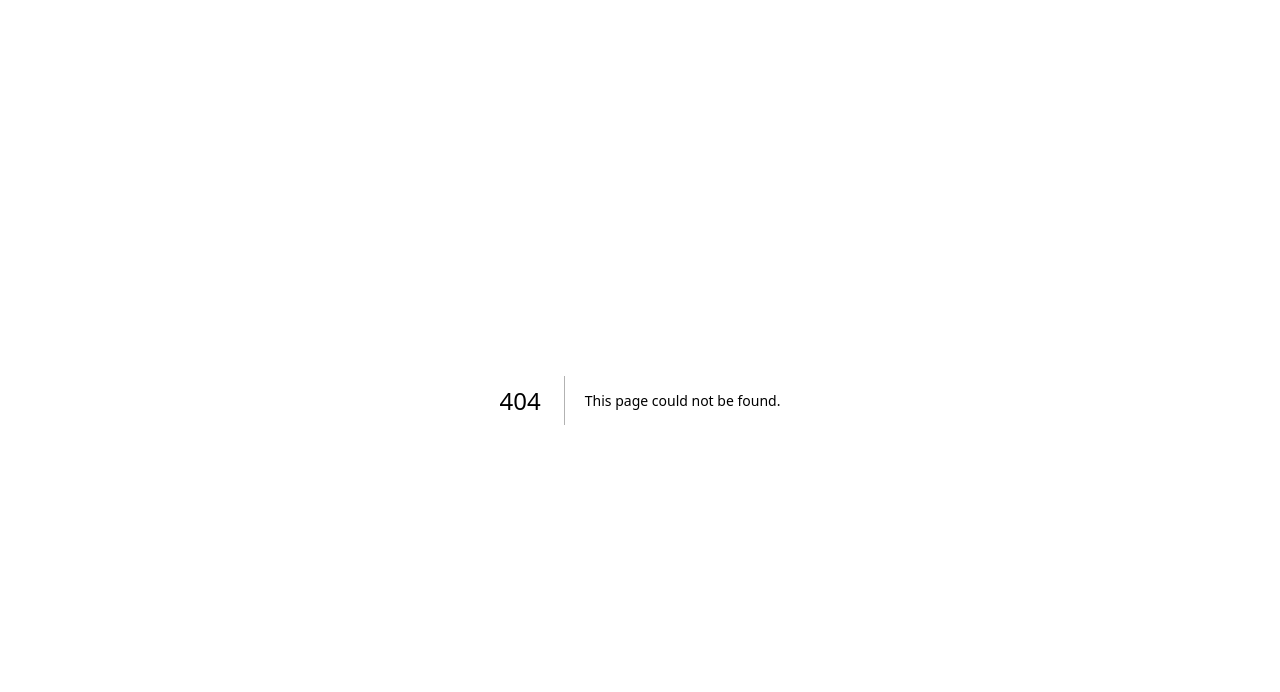
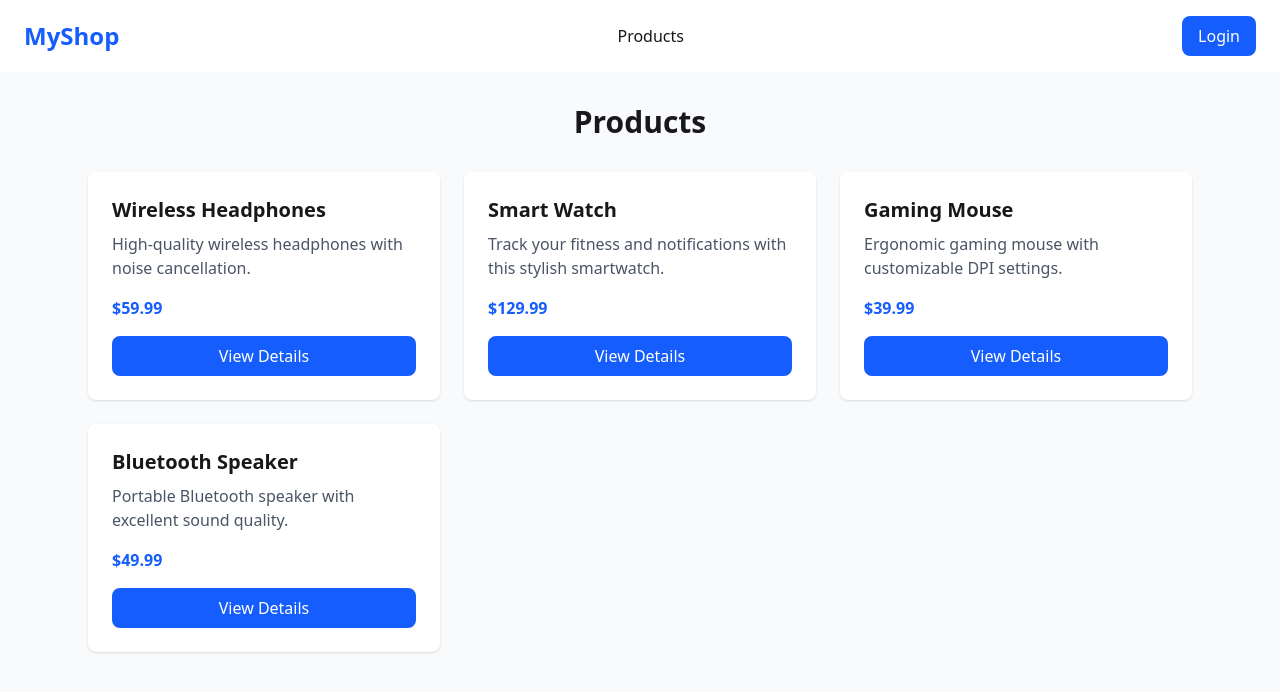
Before and after one commit to a1shuvo/nextjs-shop, a Next.js app: page /products in a window 1280 px wide. Before the commit this address had no page. Shown: the top 692 px of the page. Built offline with nearby package versions, Linux system fonts and the light colour scheme; no server answers.

Commit message:
Added Products and Product details Page

```diff
--- /dev/null
+++ b/src/app/products/[id]/page.jsx
@@ -0,0 +1,35 @@
+import products from "@/lib/products.json";
+import Link from "next/link";
+
+// Next.js automatically provides the params object for dynamic routes
+export default function ProductDetailPage({ params }) {
+  const { id } = params;
+  const product = products.find((p) => p.id === parseInt(id));
+
+  if (!product) {
+    return (
+      <div className="min-h-screen flex flex-col items-center justify-center">
+        <h1 className="text-3xl font-bold mb-4">Product Not Found</h1>
+        <Link href="/products" className="text-blue-600 underline">
+          Back to Products
+        </Link>
+      </div>
+    );
+  }
+
+  return (
+    <div className="min-h-screen bg-gray-50 flex flex-col items-center py-12 px-6">
+      <div className="bg-white shadow-lg rounded-lg max-w-2xl p-8 w-full">
+        <h1 className="text-3xl font-bold mb-4">{product.name}</h1>
+        <p className="text-gray-700 mb-6">{product.description}</p>
+        <p className="text-blue-600 font-bold text-xl mb-6">${product.price}</p>
+        <Link
+          href="/products"
+          className="px-4 py-2 bg-blue-600 text-white rounded-lg"
+        >
+          Back to Products
+        </Link>
+      </div>
+    </div>
+  );
+}
--- /dev/null
+++ b/src/app/products/layout.js
@@ -0,0 +1,10 @@
+import Navbar from "@/components/Navbar";
+
+export default function ProductsLayout({ children }) {
+  return (
+    <>
+      <Navbar />
+      <main>{children}</main>
+    </>
+  );
+}
--- /dev/null
+++ b/src/app/products/page.jsx
@@ -0,0 +1,31 @@
+import Link from "next/link";
+import products from "@/lib/products.json";
+
+export default function ProductsPage() {
+  return (
+    <div className="min-h-screen bg-gray-50">
+      <h1 className="text-3xl font-bold text-center py-8">Products</h1>
+
+      <div className="max-w-6xl mx-auto grid grid-cols-1 md:grid-cols-2 lg:grid-cols-3 gap-6 px-6">
+        {products.map((product) => (
+          <div
+            key={product.id}
+            className="bg-white shadow rounded-lg p-6 flex flex-col justify-between"
+          >
+            <div>
+              <h2 className="text-xl font-semibold mb-2">{product.name}</h2>
+              <p className="text-gray-600 mb-4">{product.description}</p>
+              <p className="text-blue-600 font-bold mb-4">${product.price}</p>
+            </div>
+            <Link
+              href={`/products/${product.id}`}
+              className="mt-auto px-4 py-2 bg-blue-600 text-white rounded-lg text-center"
+            >
+              View Details
+            </Link>
+          </div>
+        ))}
+      </div>
+    </div>
+  );
+}
--- a/src/components/Navbar.jsx
+++ b/src/components/Navbar.jsx
@@ -7,7 +7,7 @@ export default function Navbar() {
   const { data: session } = useSession();
 
   return (
-    <nav className="flex justify-between items-center px-6 py-4 bg-white shadow">
+    <nav className="flex justify-between items-center px-6 py-4 bg-white shadow-xl">
       {/* Logo */}
       <Link href="/" className="text-2xl font-bold text-blue-600">
         MyShop
```
